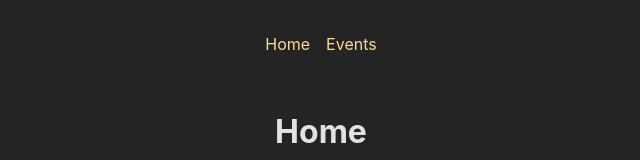
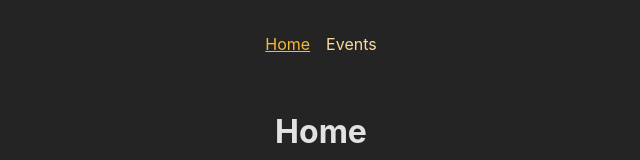
Before and after one commit to chchch928/event-app202502, a React (Vite) app: page / in a window 1280 px wide. Shown: the top 160 px of the page, without its empty margins (319-959 px from the left). Built offline with nearby package versions, Linux system fonts and the light colour scheme.

Commit message:
#4_navLink 클릭시 스타일 적용

```diff
--- a/src/layout/MainNavigation.jsx
+++ b/src/layout/MainNavigation.jsx
@@ -2,6 +2,13 @@ import { NavLink } from 'react-router-dom';
 import styles from './MainNavigation.module.scss';
 
 const MainNavigation = () => {
+
+  // NavLink에 className에 바인딩하는 콜백함수
+  // 현재 위치한 메뉴 정보를 알려줌
+  const activeFn = ({isActive}) =>{
+    // 클래스 이름을 반환
+    return isActive? styles.active: '';
+  };
 
   return (
     <header className={styles.header}>
@@ -9,6 +16,7 @@ const MainNavigation = () => {
         <ul className={styles.list}>
           <li>
             <NavLink
+            className={activeFn}
               to='/'
               end
             >
@@ -17,6 +25,7 @@ const MainNavigation = () => {
           </li>
           <li>
             <NavLink
+            className={activeFn}
               to='/events'
             >
               Events
```
